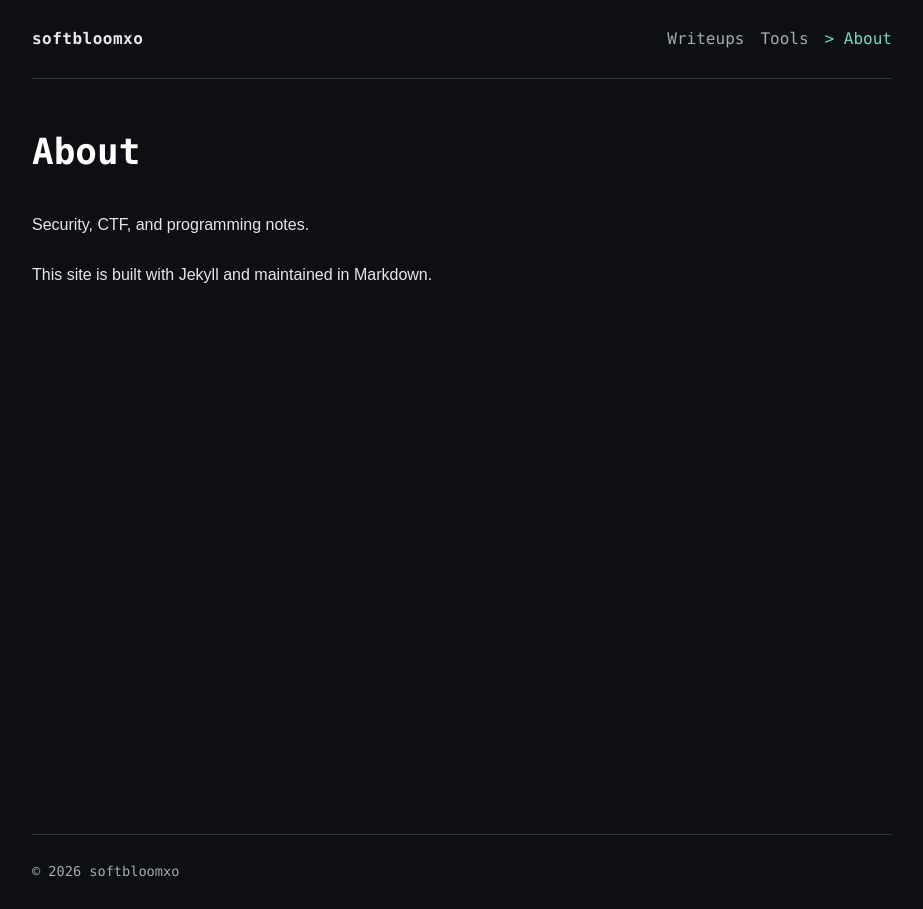
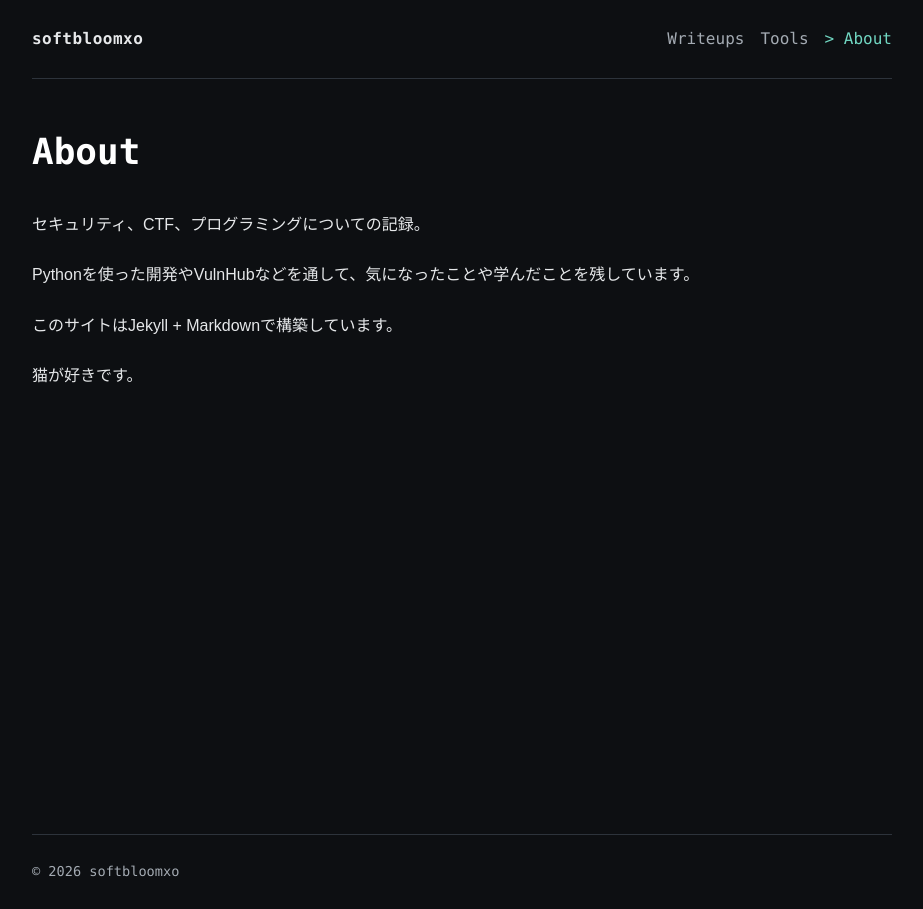
Before and after one commit to softbloomxo/security-notes, a Jekyll site: the page built from about.md, in a window 1280 px wide. Shown: the whole page, without its empty margins (178-1101 px from the left). Built offline with Jekyll 4.4.1, drawn with Linux system fonts in a browser that asks for light colours.

Commit message:
change about

```diff
--- a/about.md
+++ b/about.md
@@ -4,6 +4,10 @@ title: About
 permalink: /about/
 ---
 
-Security, CTF, and programming notes.
+セキュリティ、CTF、プログラミングについての記録。
 
-This site is built with Jekyll and maintained in Markdown.
+Pythonを使った開発やVulnHubなどを通して、気になったことや学んだことを残しています。
+
+このサイトはJekyll + Markdownで構築しています。
+
+猫が好きです。
```
